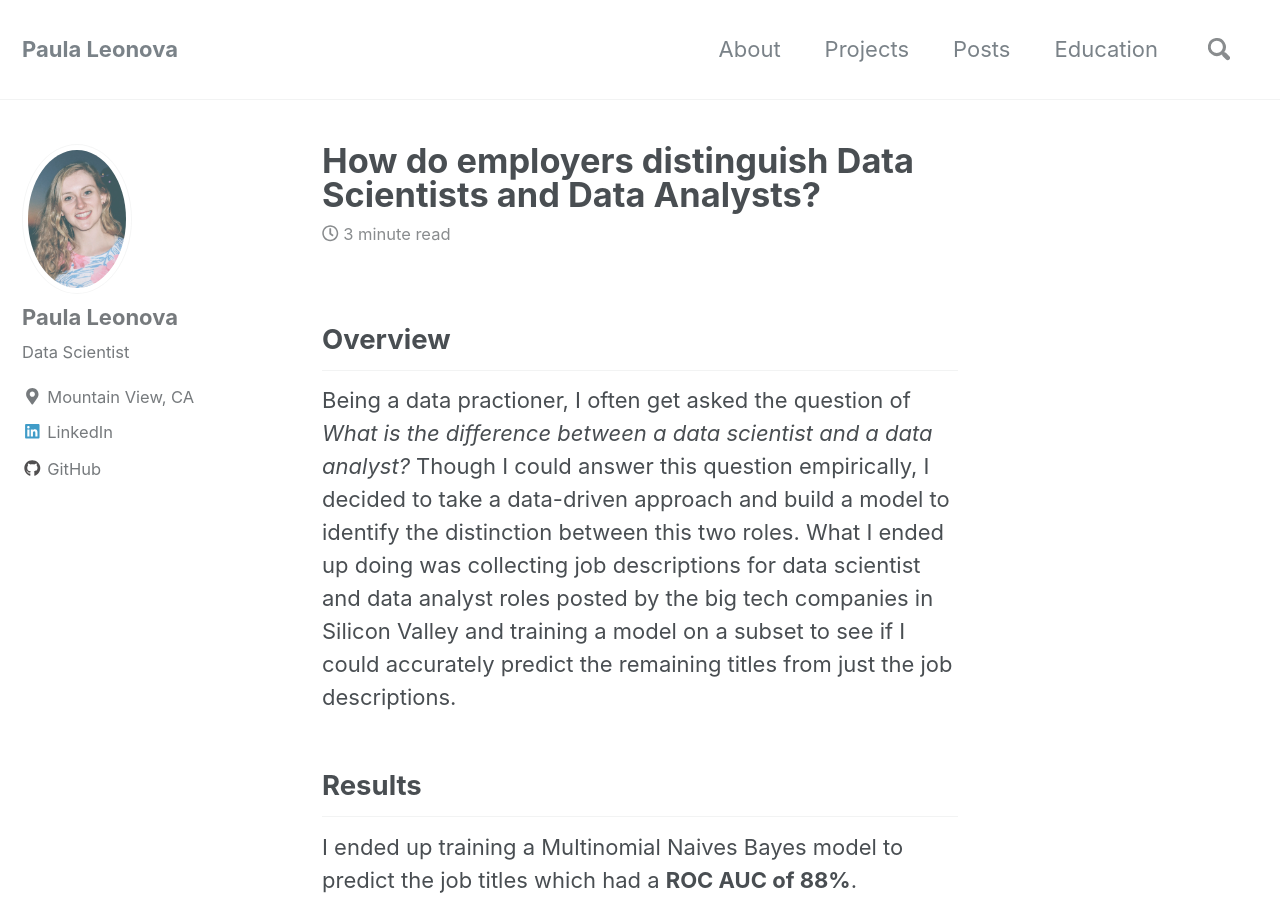
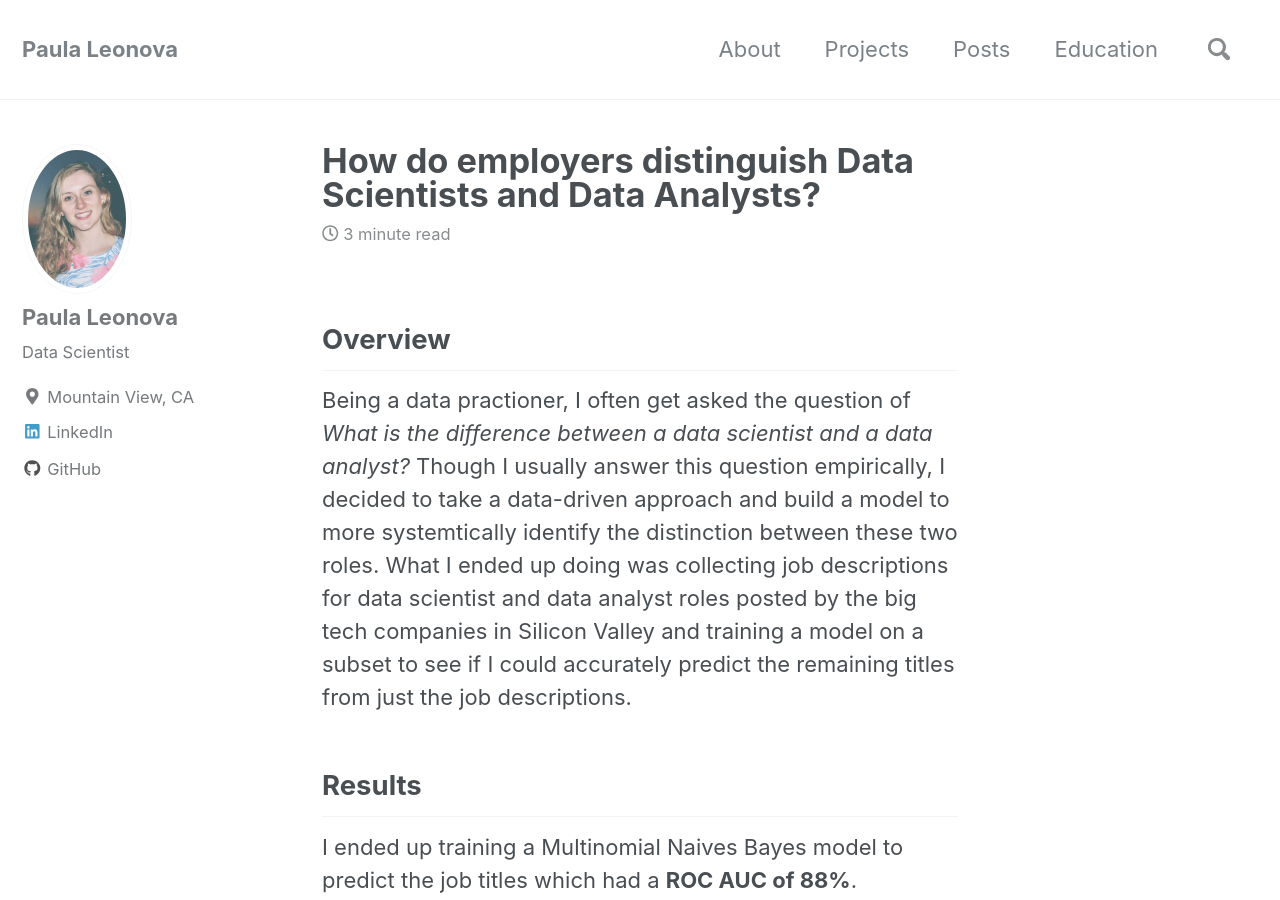
Before and after one commit to pleonova/pleonova.github.io, a Jekyll site: the page built from _posts/2018-08-21-jd-classification.md, in a window 1280 px wide and 900 px high. Built offline with Jekyll 4.4.1, drawn with Linux system fonts in a browser that asks for light colours; nearby versions of some CDN libraries.

Commit message:
Modify approach slight

```diff
--- a/_posts/2018-08-21-jd-classification.md
+++ b/_posts/2018-08-21-jd-classification.md
@@ -7,7 +7,7 @@
 ---
 
 ## Overview
-Being a data practioner, I often get asked the question of *What is the difference between a data scientist and a data analyst?* Though I could answer this question empirically, I decided to take a data-driven approach and build a model to identify the distinction between this two roles. What I ended up doing was collecting job descriptions for data scientist and data analyst roles posted by the big tech companies in Silicon Valley and training a model on a subset to see if I could accurately predict the remaining titles from just the job descriptions.
+Being a data practioner, I often get asked the question of *What is the difference between a data scientist and a data analyst?* Though I usually answer this question empirically, I decided to take a data-driven approach and build a model to more systemtically identify the distinction between these two roles. What I ended up doing was collecting job descriptions for data scientist and data analyst roles posted by the big tech companies in Silicon Valley and training a model on a subset to see if I could accurately predict the remaining titles from just the job descriptions.
 
 ## Results
 I ended up training a Multinomial Naives Bayes model to predict the job titles which had a **ROC AUC of 88%**. Unsurprisingly, the top key words/phrases for data scientist were: *machine learning*, *models*, *algorithms* while that for data analysts were: *reports*, *dashboards*, and *excel*.
```
